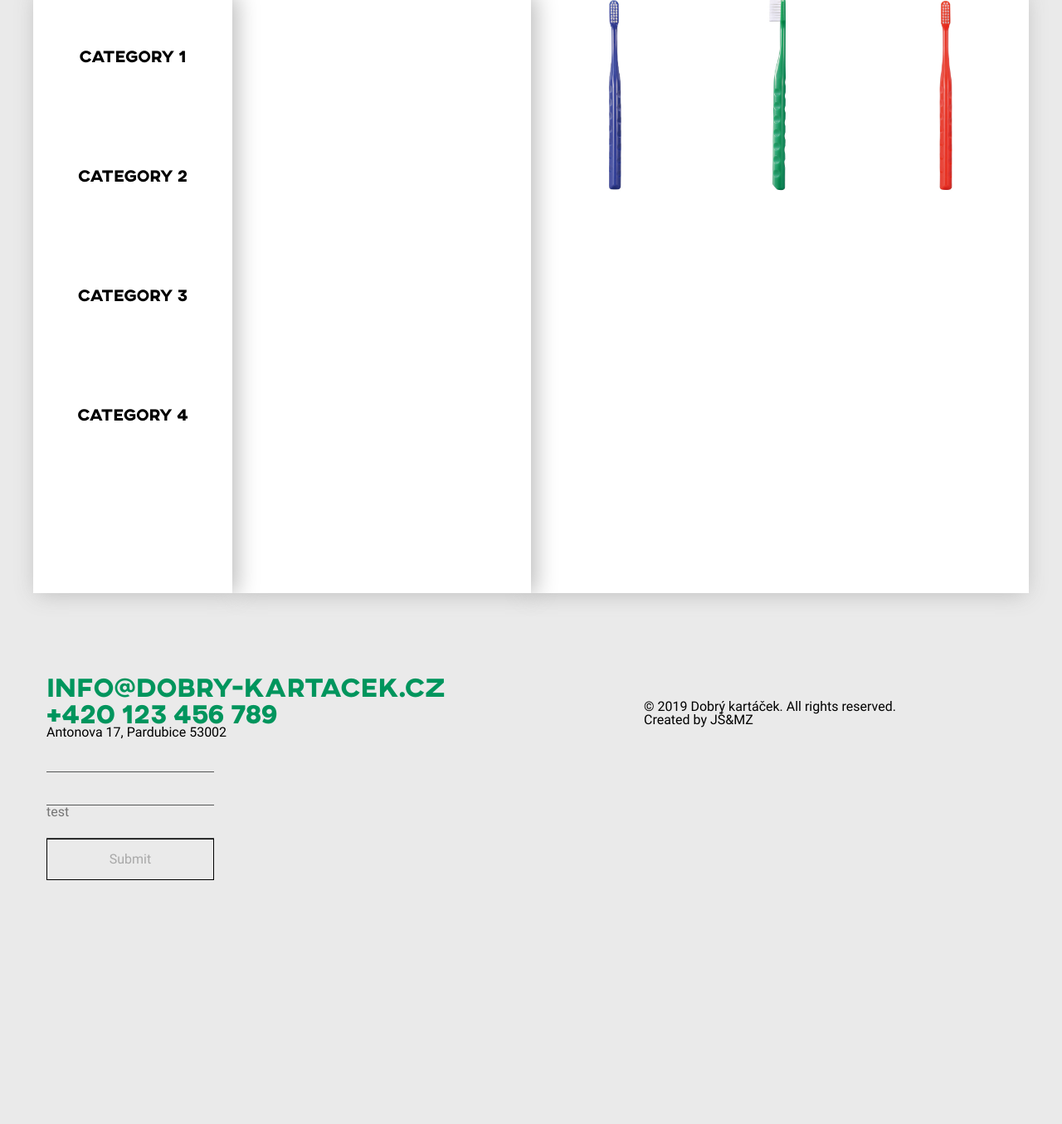
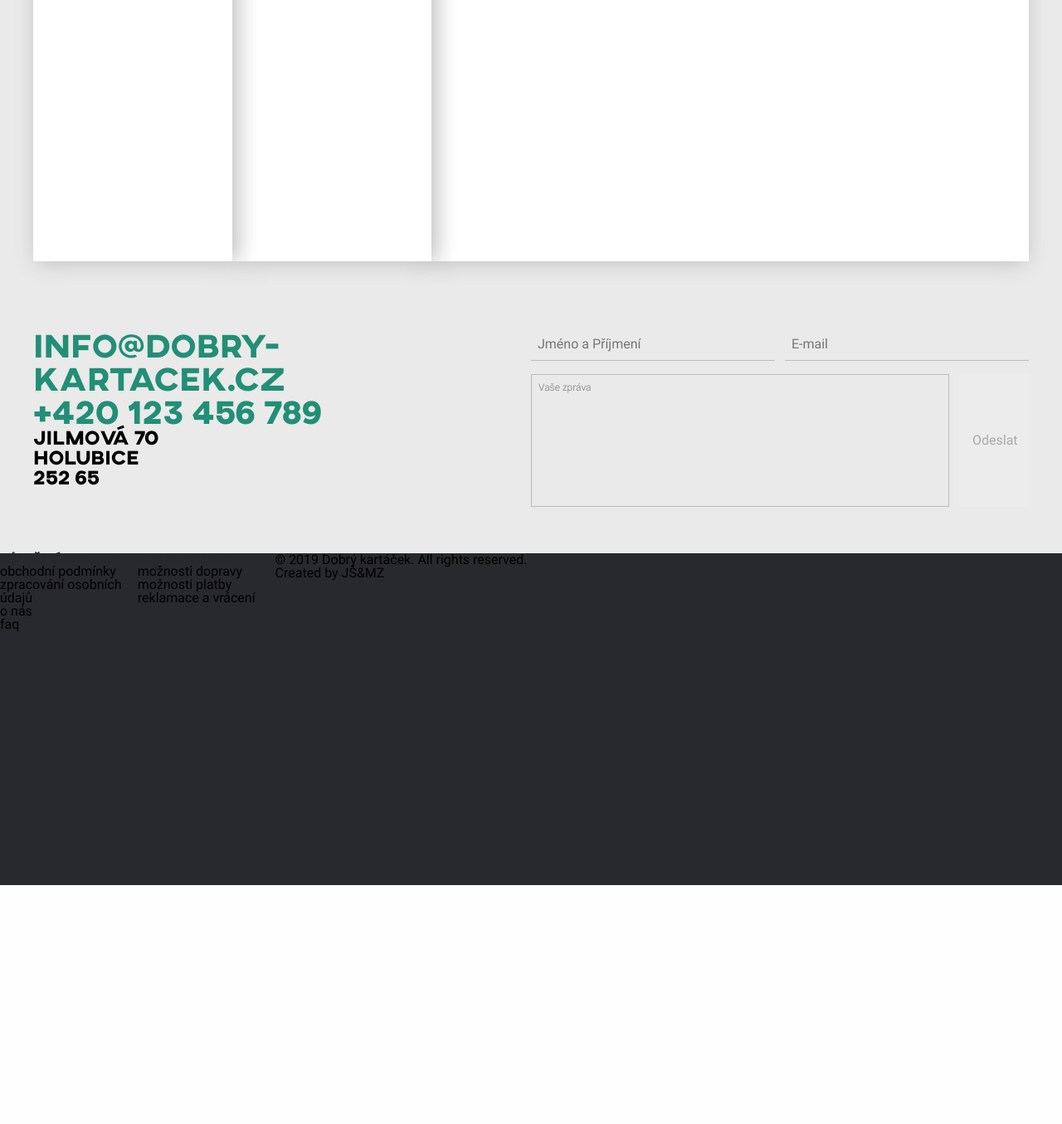
Before and after one commit to FabledDugong/dobry-kartacek, a PHP site: page / in a window 1280 px wide. Shown: the part 1245-2600 px from the top of the page at 83% size. After the commit the page ends 2312 px from the top, so only its background shows below. Run offline with PHP 8.4, Linux system fonts and the light colour scheme.

Commit message:
frontend changes

```diff
--- /dev/null
+++ b/assets/css/control.sass
@@ -0,0 +1,3 @@
+@import reset
+@import variables
+@import mixins
--- a/assets/css/main.css
+++ b/assets/css/main.css
@@ -1,4 +1,4 @@
-html, body, div, span, applet, object, iframe, h1, h2, h3, h4, h5, h6, p, blockquote, pre, a, abbr, acronym, address, big, cite, code, del, dfn, em, img, ins, kbd, q, s, samp, small, strike, strong, sub, sup, tt, var, b, u, i, center, dl, dt, dd, ol, ul, li, fieldset, form, input, textarea, label, legend, table, caption, tbody, tfoot, thead, tr, th, td, article, aside, canvas, details, embed, figure, figcaption, footer, header, hgroup, menu, nav, output, ruby, section, summary, time, mark, audio, video {
+html, body, div, span, applet, object, iframe, h1, h2, h3, h4, h5, h6, p, blockquote, pre, a, abbr, acronym, address, big, cite, code, del, dfn, em, img, ins, kbd, q, s, samp, small, strike, strong, sub, sup, tt, var, b, u, i, center, dl, dt, dd, ol, ul, li, fieldset, form, input, label, legend, table, caption, tbody, tfoot, thead, tr, th, td, article, aside, canvas, details, embed, figure, figcaption, footer, header, hgroup, menu, nav, output, ruby, section, summary, time, mark, audio, video {
   vertical-align: baseline;
   margin: 0;
   padding: 0;
@@ -53,12 +53,6 @@ html {
   src: url("../font/Roboto-Regular.ttf") format("truetype");
   font-family: "Roboto-Regular"; }
 @font-face {
-  src: url("../font/RobotoSlab-Regular.ttf") format("truetype");
-  font-family: "RobotoSlab-Regular"; }
-@font-face {
-  src: url("../font/RobotoSlab-Bold.ttf") format("truetype");
-  font-family: "RobotoSlab-Bold"; }
-@font-face {
   src: url("../font/Axis-Extrabold.otf") format("opentype");
   font-family: "Axis"; }
 body {
@@ -68,16 +62,21 @@ header, section, footer {
   display: flex;
   width: 100vw; }
 
+nav {
+  display: flex;
+  justify-content: space-evenly;
+  width: 60%; }
+
 h1, h2, h3, h4, h5 {
   font-family: "Axis", sans-serif; }
 
 h1 {
   margin: 0 0 1vmin 0;
   font-size: 8vmin;
-  color: #000; }
+  color: #218F76; }
 
 h2 {
-  font-size: 4vmin; }
+  font-size: 5vmin; }
 
 h3 {
   font-size: 2.5vmin; }
@@ -85,39 +84,32 @@ h3 {
 h4 {
   font-size: 3vmin; }
 
+h5 {
+  font-size: 1.75vmin;
+  color: #28292D; }
+
 p {
   font-size: 2vmin;
-  color: #000000; }
+  color: #218F76; }
 
 a {
   font-family: "Axis", sans-serif; }
 
 button {
-  width: 50%;
+  width: 100%;
+  margin: 0 3vmin 0 0;
   padding: 2vmin;
-  background: #53C1E0;
+  background: #218F76;
   border: none;
+  box-shadow: 5px 0 25px 1px #BCBCBC;
   font-family: "Axis", sans-serif;
   font-size: 2.5vmin;
   color: #fff; }
 
-input:not([type="submit"]), textarea:not([type="submit"]) {
-  height: 5vmin;
-  background: transparent;
-  border: none;
-  border-bottom: 0.1vmin solid #565757; }
-input[type="submit"], textarea[type="submit"] {
-  padding: 2vmin;
-  border: 1px solid black;
-  background: transparent; }
-
-textarea {
-  height: 10vmin;
-  resize: none; }
-
 .logo {
   width: 10vmin;
-  height: 10vmin; }
+  height: 10vmin;
+  padding: 2vmin; }
 
 .icon {
   width: 5vmin;
@@ -287,33 +276,59 @@ textarea {
     z-index: 10;
     display: flex;
     flex-direction: column;
-    width: 30%;
+    width: 20%;
     height: 100%;
     background: #fff;
     box-shadow: 5px 0 25px 1px #BCBCBC; }
-  #shop #products {
+  #shop #products, #shop #product-detail {
     z-index: 1;
     display: flex;
     flex-direction: row;
     flex-wrap: wrap;
     align-content: flex-start;
-    width: 50%;
+    width: 60%;
     height: 100%;
     background: #fff;
     box-shadow: -5px 0 25px 1px #BCBCBC; }
-    #shop #products .product {
+    #shop #products .product, #shop #product-detail .product {
       display: flex;
       flex-direction: column;
       justify-content: center;
       align-items: center;
       width: 33.33%;
       height: 33.33%; }
-      #shop #products .product h4 {
+      #shop #products .product h4, #shop #product-detail .product h4 {
         display: none; }
-      #shop #products .product:hover ::after {
+      #shop #products .product:hover ::after, #shop #product-detail .product:hover ::after {
         background-color: rgba(0, 0, 0, 0.5); }
-      #shop #products .product:hover h4 {
+      #shop #products .product:hover h4, #shop #product-detail .product:hover h4 {
         display: block; }
+  #shop #product-detail {
+    display: none;
+    flex-direction: column;
+    align-items: center; }
+    #shop #product-detail div {
+      display: flex;
+      flex-direction: column;
+      width: 100%; }
+    #shop #product-detail .product-image {
+      height: 50%;
+      background: url("../img/products/PEN GRIP NAVI BLUE.jpg") no-repeat center center/contain; }
+    #shop #product-detail .product-content {
+      padding: 5vmin; }
+      #shop #product-detail .product-content .product-info {
+        display: flex;
+        flex-direction: row; }
+        #shop #product-detail .product-content .product-info p {
+          text-align: justify; }
+      #shop #product-detail .product-content .product-control {
+        display: flex;
+        flex-direction: row;
+        justify-content: space-between; }
+        #shop #product-detail .product-content .product-control button {
+          width: 35%; }
+          #shop #product-detail .product-content .product-control button[data-role='back'] {
+            width: 20%; }
 
 #product1 {
   background: url("../img/products/PEN GRIP NAVI BLUE.jpg") no-repeat center center/contain; }
@@ -324,37 +339,71 @@ textarea {
 #product3 {
   background: url("../img/products/PEN GRIP NAVI RED.jpg") no-repeat center center/contain; }
 
-.section-content {
-  width: 100%;
-  height: 100%;
-  padding: 2vmin; }
+#contact {
+  flex-direction: row;
+  justify-content: space-between;
+  height: fit-content;
+  padding: 5vmin;
+  background-color: #EAEAEA; }
+  #contact div {
+    width: 100%; }
+    #contact div h2 {
+      color: #218F76; }
+    #contact div address {
+      font-family: "Axis", sans-serif;
+      font-size: 3vmin;
+      color: #000; }
+  #contact #help {
+    display: flex;
+    flex-direction: column;
+    justify-content: space-between; }
+    #contact #help form {
+      display: flex;
+      flex-direction: column;
+      justify-content: space-between;
+      align-items: center;
+      width: 100%;
+      background: transparent; }
+      #contact #help form div {
+        display: flex;
+        flex-direction: row;
+        justify-content: space-between;
+        margin: 0 0 2vmin 0; }
+      #contact #help form input:not([type="submit"]) {
+        width: 49%;
+        height: 5vmin;
+        padding: 0 0 0 1vmin;
+        background: transparent;
+        border-bottom: 0.1vmin solid #BCBCBC;
+        outline-color: #218F76; }
+      #contact #help form input[type="submit"] {
+        width: 14%;
+        padding: 2vmin; }
+      #contact #help form textarea {
+        width: 84%;
+        height: 20vmin;
+        padding: 1vmin 0 0 1vmin;
+        background: transparent;
+        border: 0.1vmin solid #BCBCBC;
+        outline-color: #218F76;
+        font-family: "Roboto-Light", sans-serif;
+        font-size: 1.5vmin;
+        resize: none; }
 
 #footer {
-  flex-wrap: wrap;
-  justify-content: space-between;
-  height: 75vh;
-  padding: 5vmin 5vmin 0;
-  background-color: #EAEAEA; }
-  #footer #contact {
-    width: 55%;
-    height: 75%;
-    background: #EAEAEA; }
-    #footer #contact h2 {
-      color: #00955D; }
-    #footer #contact #contact-form {
-      display: flex; }
-      #footer #contact #contact-form form {
-        display: flex;
-        flex-direction: column; }
+  height: 50vh;
+  background: #28292D; }
   #footer #important {
-    width: 40%;
-    height: 75%;
-    background: #EAEAEA; }
-  #footer #copy {
     display: flex;
-    flex-direction: column;
-    justify-content: center;
-    height: 25%; }
+    flex-direction: row; }
+    #footer #important div {
+      width: 50%; }
+    #footer #important #copy {
+      display: flex;
+      flex-direction: column;
+      justify-content: center;
+      width: 100%;
+      height: 25%; }
 
 ::-webkit-scrollbar-track {
   background-color: #EAEAEA; }
@@ -364,6 +413,6 @@ textarea {
   background-color: #EAEAEA; }
 
 ::-webkit-scrollbar-thumb {
-  background-color: #565757; }
+  background-color: #28292D; }
 
 /*# sourceMappingURL=main.css.map */
--- a/assets/css/main.sass
+++ b/assets/css/main.sass
@@ -7,54 +7,50 @@ body
 header, section, footer
   display: flex
   width: 100vw
+nav
+  display: flex
+  justify-content: space-evenly
+  width: 60%
 h1,h2,h3,h4,h5
   font-family: $title-font
 h1
   margin: 0 0 1vmin 0
   font-size: 8vmin
-  color: #000
+  color: $main-color
 h2
-  font-size: 4vmin
+  font-size: 5vmin
 h3
   font-size: 2.5vmin
 h4
   font-size: 3vmin
+h5
+  font-size: 1.75vmin
+  color: $dark
 p
   font-size: 2vmin
-  color: #000000
+  color: $main-color
 a
   font-family: $title-font
 button
-  width: 50%
+  width: 100%
+  margin: 0 3vmin 0 0
   padding: 2vmin
-  background: $secondary-color
+  background: $main-color
   border: none
+  box-shadow: 5px 0 25px 1px #BCBCBC
   font-family: $title-font
   font-size: 2.5vmin
   color: #fff
-input
-  &:not([type="submit"])
-    height: 5vmin
-    background: transparent
-    border: none
-    border-bottom: 0.1vmin solid #565757
-  &[type="submit"]
-    padding: 2vmin
-    border: 1px solid black
-    background: transparent
-textarea
-  @extend input
-  height: 10vmin
-  resize: none
 .logo
   width: 10vmin
   height: 10vmin
+  padding: 2vmin
 .icon
   width: 5vmin
   height: 5vmin
 #header
   height: 100vh
-  background: #fff
+  background: linear-gradient(#fff, $gray)
   color: #fff
   div
     width: 50%
@@ -210,12 +209,11 @@ textarea
         .subcategory
           display: flex
           height: 20%
-
   #filter
     z-index: 10
     display: flex
     flex-direction: column
-    width: 30%
+    width: 20%
     height: 100%
     background: #fff
     box-shadow: 5px 0 25px 1px #BCBCBC
@@ -225,7 +223,7 @@ textarea
     flex-direction: row
     flex-wrap: wrap
     align-content: flex-start
-    width: 50%
+    width: 60%
     height: 100%
     background: #fff
     box-shadow: -5px 0 25px 1px #BCBCBC
@@ -243,6 +241,33 @@ textarea
           background-color: rgba(0,0,0,0.5)
         h4
           display: block
+  #product-detail
+    @extend #products
+    display: none
+    flex-direction: column
+    align-items: center
+    div
+      display: flex
+      flex-direction: column
+      width: 100%
+    .product-image
+      height: 50%
+      @include bg-img("../img/products/PEN GRIP NAVI BLUE.jpg")
+    .product-content
+      padding: 5vmin
+      .product-info
+        display: flex
+        flex-direction: row
+        p
+          text-align: justify
+      .product-control
+        display: flex
+        flex-direction: row
+        justify-content: space-between
+        button
+          width: 35%
+          &[data-role='back']
+            width: 20%
 
 #product1
   @include bg-img("../img/products/PEN GRIP NAVI BLUE.jpg")
@@ -251,37 +276,74 @@ textarea
 #product3
   @include bg-img("../img/products/PEN GRIP NAVI RED.jpg")
 
-.section-content
-  width: 100%
-  height: 100%
-  padding: 2vmin
-
-#footer
-  flex-wrap: wrap
+#contact
+  flex-direction: row
   justify-content: space-between
-  height: 75vh
-  padding: 5vmin 5vmin 0
+  height: fit-content
+  padding: 5vmin
   background-color: $gray
-  #contact
-    width: 55%
-    height: 75%
-    background: $gray
+  div
+    width: 100%
     h2
-      color: #00955D
-    #contact-form
-      display: flex
-      form
-        display: flex
-        flex-direction: column
-  #important
-    width: 40%
-    height: 75%
-    background: $gray
-  #copy
+      color: $main-color
+    address
+      font-family: $title-font
+      font-size: 3vmin
+      color: #000
+  #help
     display: flex
     flex-direction: column
-    justify-content: center
-    height: 25%
+    justify-content: space-between
+    form
+      display: flex
+      flex-direction: column
+      justify-content: space-between
+      align-items: center
+      width: 100%
+      background: transparent
+      //box-shadow: 0 0 25px 1px #BCBCBC
+      div
+        display: flex
+        flex-direction: row
+        justify-content: space-between
+        margin: 0 0 2vmin 0
+      input
+        &:not([type="submit"])
+          width: 49%
+          height: 5vmin
+          padding: 0 0 0 1vmin
+          background: transparent
+          border-bottom: 0.1vmin solid #BCBCBC
+          outline-color: $main-color
+          //box-shadow: 0 0 25px 1px #BCBCBC
+        &[type="submit"]
+          width: 14%
+          padding: 2vmin
+      textarea
+        width: 84%
+        height: 20vmin
+        padding: 1vmin 0 0 1vmin
+        background: transparent
+        border: 0.1vmin solid #BCBCBC
+        outline-color: $main-color
+        font-family: $content-font-lighter
+        font-size: 1.5vmin
+        resize: none
+#footer
+  height: 50vh
+  background: $dark
+  //background: linear-gradient($gray, $grayer)
+  #important
+    display: flex
+    flex-direction: row
+    div
+      width: 50%
+    #copy
+      display: flex
+      flex-direction: column
+      justify-content: center
+      width: 100%
+      height: 25%
 
 ::-webkit-scrollbar-track
   background-color: $gray
@@ -289,4 +351,4 @@ textarea
   width: 0.75vmin
   background-color: $gray
 ::-webkit-scrollbar-thumb
-  background-color: #565757
+  background-color: $dark
--- a/assets/css/variables.sass
+++ b/assets/css/variables.sass
@@ -7,14 +7,6 @@
   font-family: "Roboto-Regular"
 
 @font-face
-  src: url("../font/RobotoSlab-Regular.ttf") format("truetype")
-  font-family: "RobotoSlab-Regular"
-
-@font-face
-  src: url("../font/RobotoSlab-Bold.ttf") format("truetype")
-  font-family: "RobotoSlab-Bold"
-
-@font-face
   src: url("../font/Axis-Extrabold.otf") format("opentype")
   font-family: "Axis"
 
@@ -22,7 +14,8 @@ $title-font: "Axis", sans-serif
 $content-font: "Roboto-Regular", sans-serif
 $content-font-lighter: "Roboto-Light", sans-serif
 
-$main-color: #7F00FF
-$main-color-darker: #470090
-$secondary-color: #53C1E0
+$main-color: #218F76
+$secondary-color: #DE9E33
+$dark: #28292D
 $gray: #EAEAEA
+$grayer: #BCBCBC
--- a/assets/js/main.js
+++ b/assets/js/main.js
@@ -172,14 +172,51 @@ let imgs = [
 
 /* --------------------- */
 
-let _categories = [...document.querySelectorAll('.category')]
+let _vp = document.querySelector('#header').getBoundingClientRect()
+console.log(_vp)
+// window.addEventListener('scroll', () => {
+//     if (_vp.height )
+// })
+
+function updateCheckout () {
+    let _cart = document.querySelector('#cart')
+    console.log(_cart)
+    _cart.style.borderBottom = '0.25vmin solid #218F76'
+    _cart.style.setProperty('after', 'display: block')
+}
+
+let _buy = document.querySelector('[data-role]')
+_buy.addEventListener('click', () => {
+    updateCheckout()
+})
+console.log(_buy)
+
+let _categories = [...document.querySelectorAll('.category')],
+    _subcategories = [...document.querySelectorAll('.subcategory')],
+    products = document.querySelector('#products'),
+    _products = [...document.querySelectorAll('.product')],
+    _detail = document.querySelector('#product-detail')
+
+function subcCheck () {
+    for (let i = 0; i < _categories.length; i++) {
+        let t = _categories[i]
+        ! t.classList.contains('active') ? t.style.display = 'none' : t.style.display = 'block'
+    }
+}
+
+function showDetail(product) {
+    let product_id = product.dataset.id
+    products.style.display = 'none'
+    _detail.style.display = 'flex'
+    console.log(product_id)
+}
+
 _categories.map(e => e.addEventListener('click', () => {
-    e.style.display != 'none' ? e.style.display = 'none' : e.style.color = 'initial';
-    if (e.classList.contains('active')) {
-        e.classList.remove('active')
-    } else {
-        e.classList.add('active')
-    }
+   e.classList.add('active')
+    subcCheck()
 }))
 
+_products.map(e => e.addEventListener('click', () => {showDetail(e)}))
+
+
 // _categories => n.classList.contains('active')
--- a/index.php
+++ b/index.php
@@ -15,111 +15,136 @@
     <div id="intro">
         <div id="control-panel">
             <div id="brand">
-                <a><img src="" alt="logo" class="logo"></a>
+                <a><img src="assets/img/scroll.svg" alt="logo" class="logo"></a>
             </div>
-            <div>
+            <nav id="menu">
+                <a href="#shop">eshop</a>
+                <a href="#contact">kontakt</a>
                 <a href="#">přihlášení</a>
-                <a href="#">košík</a>
-            </div>
-
-<!--            <a><img src="assets/img/shopping-cart.svg" alt="shopping-cart" class="icon"></a>-->
+                <a href="#" id="cart">košík</a>
+            </nav>
         </div>
         <div>
             <h1>dobrý kartáček</h1>
             <p>
-                Lorem ipsum dolor sit amet, consectetur adipiscing elit. Quisque eu eleifend nibh, eget sollicitudin neque. Morbi sit amet egestas odio.
+                Lorem ipsum dolor sit amet, consectetur adipiscing elit. Quisque eu eleifend nibh, eget sollicitudin
+                neque. Morbi sit amet egestas odio.
             </p>
-            <a href="#"><img src="assets/img/scroll.svg" alt="scroll" class="icon"></a>
+            <div>
+                <button>kartáček?</button>
+                <button>eshop</button>
+            </div>
         </div>
     </div>
     <div class="carousel" id="carousel">
         <div class="images"></div>
         <div class="controls">
             <div class="prev">
-                <svg width="24" height="24" viewBox="0 0 24 24">
-                    <path d="M20,11V13H8L13.5,18.5L12.08,19.92L4.16,12L12.08,4.08L13.5,5.5L8,11H20Z"></path>
-                </svg>
+                <img src="assets/img/arrow-up.svg" alt="arrow-up">
             </div>
             <div class="next">
-                <svg width="24" height="24" viewBox="0 0 24 24">
-                    <path d="M4,11V13H16L10.5,18.5L11.92,19.92L19.84,12L11.92,4.08L10.5,5.5L16,11H4Z"></path>
-                </svg>
+                <img src="assets/img/arrow-down.svg" alt="arrow-down">
             </div>
         </div>
         <div class="status"></div>
     </div>
 </header>
 <main>
-    <section id="why">
-        <div class="why-division">
-            <img src="assets/img/scroll.svg" alt="icon" class="icon">
-            <h3>nejlepší výběr</h3>
-            <p>Lorem ipsum dolor sit amet, consectetur adipiscing elit.</p>
-        </div>
-        <div class="why-division">
-            <img src="assets/img/scroll.svg" alt="icon" class="icon">
-            <h3>nejlepší výběr</h3>
-            <p>Lorem ipsum dolor sit amet, consectetur adipiscing elit.</p>
-        </div>
-        <div class="why-division">
-            <img src="assets/img/scroll.svg" alt="icon" class="icon">
-            <h3>nejlepší výběr</h3>
-            <p>Lorem ipsum dolor sit amet, consectetur adipiscing elit.</p>
-        </div>
-    </section>
     <section id="shop">
         <div id="categories">
             <div class="category">
-                <h3>category 1</h3>
+                <h3>zubní kartáčky</h3>
                 <div class="subcategory">
-                    <h3>subcategory 1.1</h3>
+                    <h3>ci medical</h3>
                 </div>
                 <div class="subcategory">
-                    <h3>subcategory 1.2</h3>
+                    <h3>bio bambusové</h3>
                 </div>
             </div>
-            <div class="category"><h3>category 2</h3></div>
-            <div class="category"><h3>category 3</h3></div>
-            <div class="category"><h3>category 4</h3></div>
+            <div class="category"><h3>zubní pasty</h3></div>
+            <div class="category"><h3>ostatní</h3></div>
         </div>
         <div id="filter">
 
         </div>
         <div id="products">
-            <div class="product" id="product1">
+            <div class="product" id="product1" data-id="1">
                 <h4>product name</h4>
             </div>
-            <div class="product" id="product2">
+            <div class="product" id="product2" data-id="2">
                 <h4>product name</h4>
             </div>
-            <div class="product" id="product3">
+            <div class="product" id="product3" data-id="3">
                 <h4>product name</h4>
             </div>
             <div class="product">
                 <h4>product name</h4>
             </div>
         </div>
+        <div id="product-detail" data-id="1">
+            <div class="product-image"></div>
+            <div class="product-content">
+                <div class="product-info">
+                    <div>
+                        <h4>product name</h4>
+                        <p>Lorem ipsum dolor sit amet, consectetur adipiscing elit.</p>
+                    </div>
+                    <div>
+                        <h5>skladem/not</h5>
+                        <h5>cena</h5>
+                        <h5>typ</h5>
+                        <h5>tvrdost</h5>
+                        <h5>délka štětin</h5>
+                        <h5>barva</h5>
+                    </div>
+                </div>
+                <div class="product-control">
+                    <button data-role="back">zpět</button>
+                    <button data-role="buy">koupit</button>
+                </div>
+            </div>
+        </div>
+    </section>
+    <section id="contact">
+        <div>
+            <h2>info@dobry-kartacek.cz</h2>
+            <h2>+420 123 456 789</h2>
+            <address>
+                Jilmová 70<br>
+                Holubice<br>
+                252 65
+            </address>
+        </div>
+        <div id="help">
+            <form name="cf" method="post" action="">
+                <div>
+                    <input type="text" placeholder="Jméno a Příjmení">
+                    <input type="email" placeholder="E-mail">
+                </div>
+                <div>
+                    <textarea name="cf-content" placeholder="Vaše zpráva"></textarea>
+                    <input type="submit" value="Odeslat" disabled>
+                </div>
+            </form>
+        </div>
     </section>
 </main>
 <footer id="footer">
-    <div class="section-content" id="contact">
-        <h2>info@dobry-kartacek.cz</h2>
-        <h2>+420 123 456 789</h2>
-        <address>
-            Antonova 17,
-            Pardubice
-            53002
-        </address>
-        <div id="contact-form">
-            <form name="cf" method="post" action="">
-                <input type="text">
-                <input type="email">
-                <textarea name="cf-content" placeholder="test"></textarea>
-                <input type="submit" disabled>
-            </form>
+    <div id="important">
+        <div>
+            <h5>důležité odkazy</h5>
+            <h6>obchodní podmínky</h6>
+            <h6>zpracování osobních údajů</h6>
+            <h6>o nás</h6>
+            <h6>faq</h6>
+        </div>
+        <div>
+            <h5>jak nakoupit</h5>
+            <h6>možnosti dopravy</h6>
+            <h6>možnosti platby</h6>
+            <h6>reklamace a vrácení</h6>
         </div>
     </div>
-    <div class="section-content" id="important">
     <div id="copy">
         <h6>© 2019 Dobrý kartáček. All rights reserved.</h6>
         <h6>Created by JŠ&MZ</h6>
```
Also changed, not shown: other parts of assets/css/main.css (+21 -24 lines), other parts of assets/css/main.sass (+24 -21 lines), assets/php/checkout.php (added, +20 -0 lines), assets/img/arrow-down.svg (added), assets/img/arrow-up.svg (added), assets/img/scroll.svg, 1 other file.
